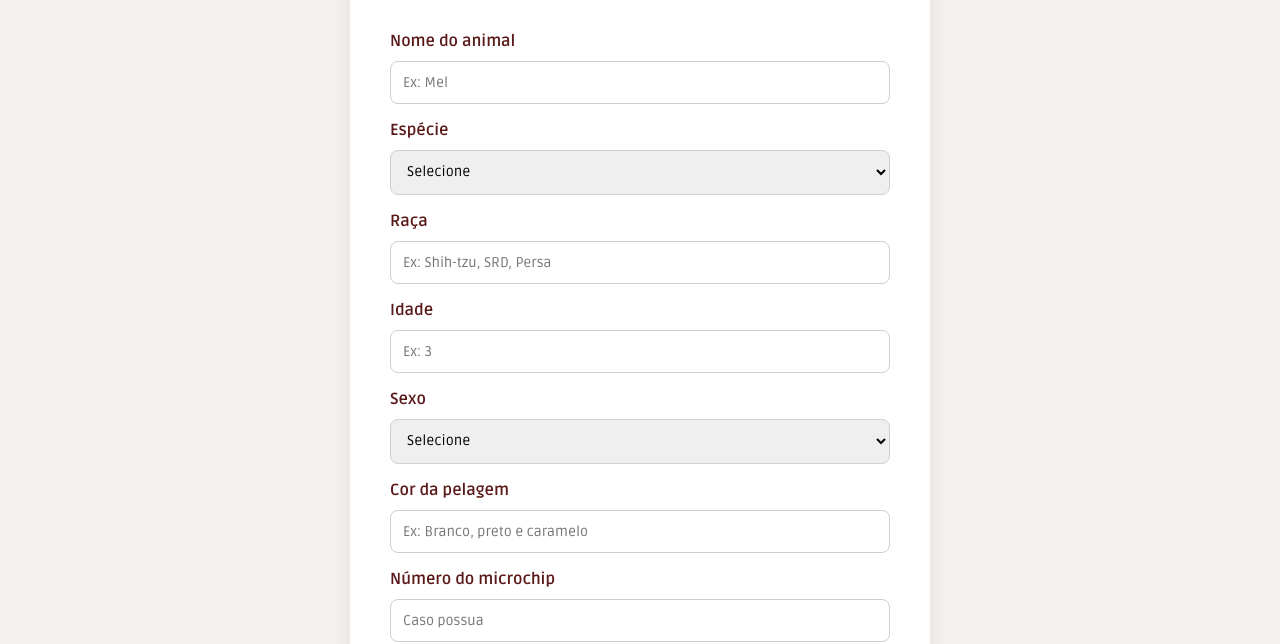
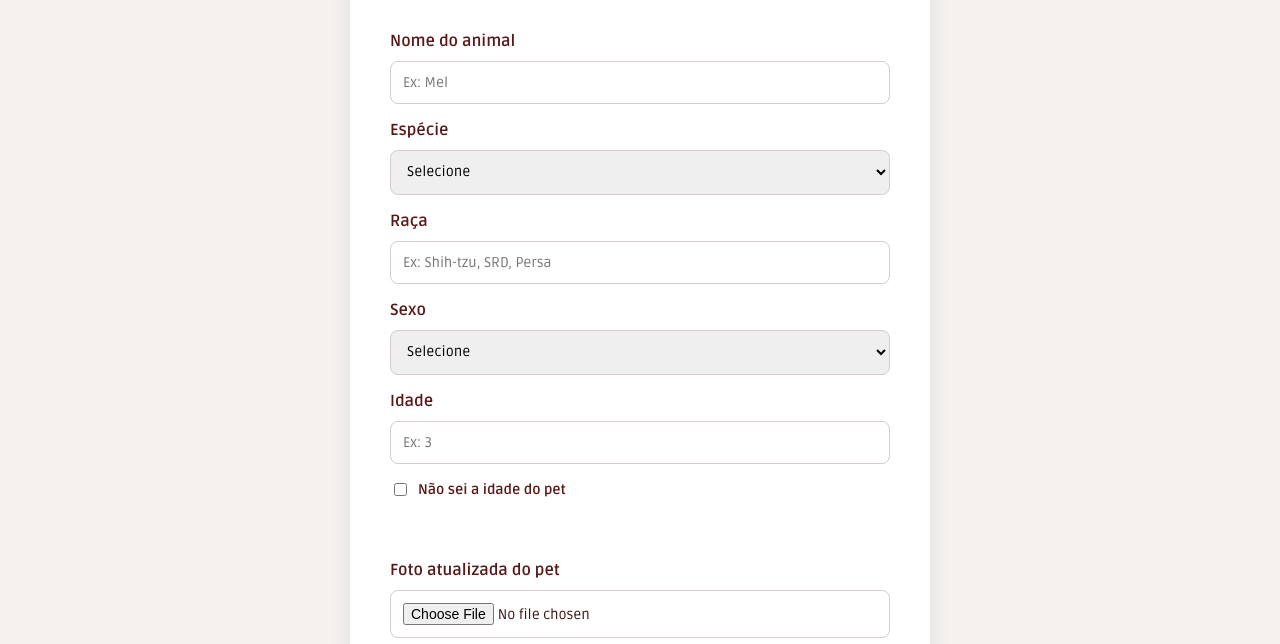
Before and after one commit to GeorgeKempf/skinvet, a website: page frontend/pages/cadastro-pet.html in a window 1280 px wide. Shown: the part 341-985 px from the top of the page. Drawn offline with Linux system fonts and the light colour scheme.

Commit message:
ajustes em meu-pet

```diff
--- a/frontend/css/meu-pet.css
+++ b/frontend/css/meu-pet.css
@@ -351,3 +351,13 @@ body {
 .pet-agendamento-info span {
     font-size: 12px;
 }
+
+.checkbox-idade {
+    display: flex;
+    align-items: center;
+    gap: 8px;
+    margin-top: -10px;
+    margin-bottom: 15px;
+    font-size: 14px;
+    color: #6b1f1f;
+}
--- a/frontend/js/cadastro-pet.js
+++ b/frontend/js/cadastro-pet.js
@@ -21,10 +21,9 @@ form.addEventListener("submit", function (e) {
     const nome = document.getElementById("nome-pet").value.trim();
     const especie = document.getElementById("especie-pet").value;
     const raca = document.getElementById("raca-pet").value.trim();
-    const idade = document.getElementById("idade-pet").value;
+    const idadeDesconhecida = document.getElementById("idadeDesconhecida").checked;
+    const idade = idadeDesconhecida ? null : document.getElementById("idade").value;
     const sexo = document.getElementById("sexo-pet").value;
-    const cor = document.getElementById("cor-pet").value.trim();
-    const microchip = document.getElementById("microchip-pet").value.trim();
     const fotoInput = document.getElementById("foto-pet");
 
     if (!nome || !especie || !sexo) {
@@ -42,8 +41,6 @@ form.addEventListener("submit", function (e) {
             raca,
             idade,
             sexo,
-            cor,
-            microchip,
             foto: fotoBase64 || null,
             ativo: true,
             motivoExclusao: null,
--- a/frontend/pages/cadastro-pet.html
+++ b/frontend/pages/cadastro-pet.html
@@ -46,9 +46,6 @@
             <label for="raca-pet">Raça</label>
             <input type="text" id="raca-pet" placeholder="Ex: Shih-tzu, SRD, Persa">
 
-            <label for="idade-pet">Idade</label>
-            <input type="number" id="idade-pet" placeholder="Ex: 3" min="0">
-
             <label for="sexo-pet">Sexo</label>
             <select id="sexo-pet" required>
                 <option value="">Selecione</option>
@@ -56,12 +53,14 @@
                 <option value="femea">Fêmea</option>
             </select>
 
-            <label for="cor-pet">Cor da pelagem</label>
-            <input type="text" id="cor-pet" placeholder="Ex: Branco, preto e caramelo">
+            <label for="idade-pet">Idade</label>
+            <input type="number" id="idade" placeholder="Ex: 3">
 
-            <label for="microchip-pet">Número do microchip</label>
-            <input type="text" id="microchip-pet" placeholder="Caso possua">
-
+            <label class="checkbox-idade">
+                <input type="checkbox" id="idadeDesconhecida">
+                Não sei a idade do pet
+            </label>
+            <br>
             <label for="foto-pet">Foto atualizada do pet</label>
             <input type="file" id="foto-pet" accept="image/*">
 
```
